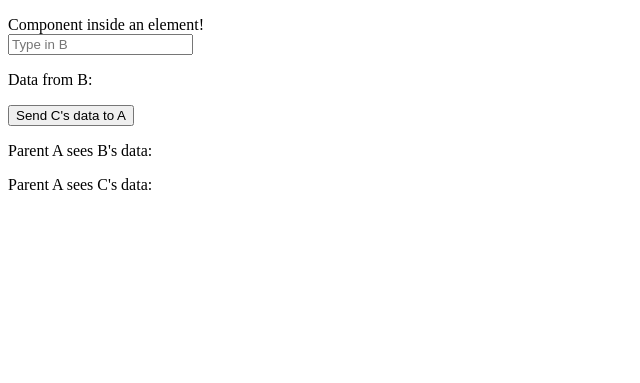
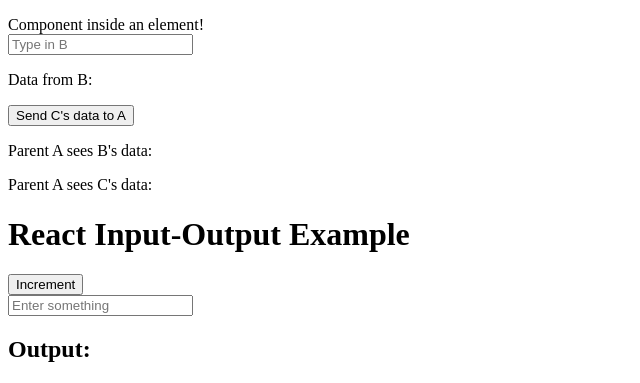
Before and after one commit to Muhammad-Allyan/react-progress, a React app: page / in a window 1280 px wide. Shown: the part 557-940 px from the top of the page, without its empty margins (0-640 px from the left). Before the commit the page ends 800 px from the top, so only its background shows below. Built offline with nearby package versions, Linux system fonts and the light colour scheme.

Commit message:
Tuesday Commit

```diff
--- a/App.js
+++ b/App.js
@@ -1,6 +1,7 @@
 import React from "react";
 import ReactDOM from "react-dom/client";
 import A from "./react docs/Components/A";
+import ParentComponent from "./react docs/Components/ParentComponent";
 
 // Hello World From Core JS
 const jsHeading = document.createElement("h1");
@@ -25,3 +26,6 @@
 
 const root4 = ReactDOM.createRoot(document.getElementById("parentA"));
 root4.render(<A />)
+
+const root5 = ReactDOM.createRoot(document.getElementById("ParentComponent"));
+root5.render(<ParentComponent />)
--- a/index.html
+++ b/index.html
@@ -14,6 +14,7 @@
     <div id="FunctionalComponent"></div>
     <div id="Element-inside-element"></div>
     <div id="parentA"></div>
+    <div id="ParentComponent"></div>
 
     <script type="module" src="./App.js"></script>
     <script type="module" src="./react docs/Components/Functional Component.js"></script>
--- /dev/null
+++ b/react docs/Components/InputComponent.jsx
@@ -0,0 +1,15 @@
+import React from 'react';
+
+const InputComponent = ({ onInputChange }) => {
+  return (
+    <div>
+      <input
+        type="text"
+        placeholder="Enter something"
+        onChange={onInputChange}
+      />
+    </div>
+  );
+};
+
+export default InputComponent;
--- /dev/null
+++ b/react docs/Components/OutputComponent.jsx
@@ -0,0 +1,13 @@
+import React, {memo}  from 'react';
+
+const OutputComponent = ({ input }) => {
+    console.log('output comp');
+  return (
+    <div>
+      <h2>Output:</h2>
+      <p>{input}</p>
+    </div>
+  );
+};
+
+export default memo(OutputComponent);
--- /dev/null
+++ b/react docs/Components/ParentComponent.jsx
@@ -0,0 +1,30 @@
+import React, { useState } from 'react';
+import InputComponent from './InputComponent';
+import OutputComponent from './OutputComponent';
+let count = 1;
+
+const ParentComponent = () => {
+    count ++
+    console.log("count", count);
+  // State to store the input value
+  const [inputValue, setInputValue] = useState('');
+  const [counter, setCounter] = useState(0);
+
+  // Handler to update inputValue
+  const handleInputChange = (event) => {
+    setInputValue(event.target.value);
+  };
+
+  return (
+    <div>
+      <h1>React Input-Output Example</h1>
+      {/* Passing handleInputChange as prop to InputComponent */}
+      <button onClick={()=>setCounter(counter+1)}>Increment</button>
+      <InputComponent onInputChange={handleInputChange} />
+      {/* Passing inputValue as prop to OutputComponent */}
+      <OutputComponent input={inputValue} />
+    </div>
+  );
+};
+
+export default ParentComponent;
```
Also changed, not shown: dist/index.html (added), 6 other files.
